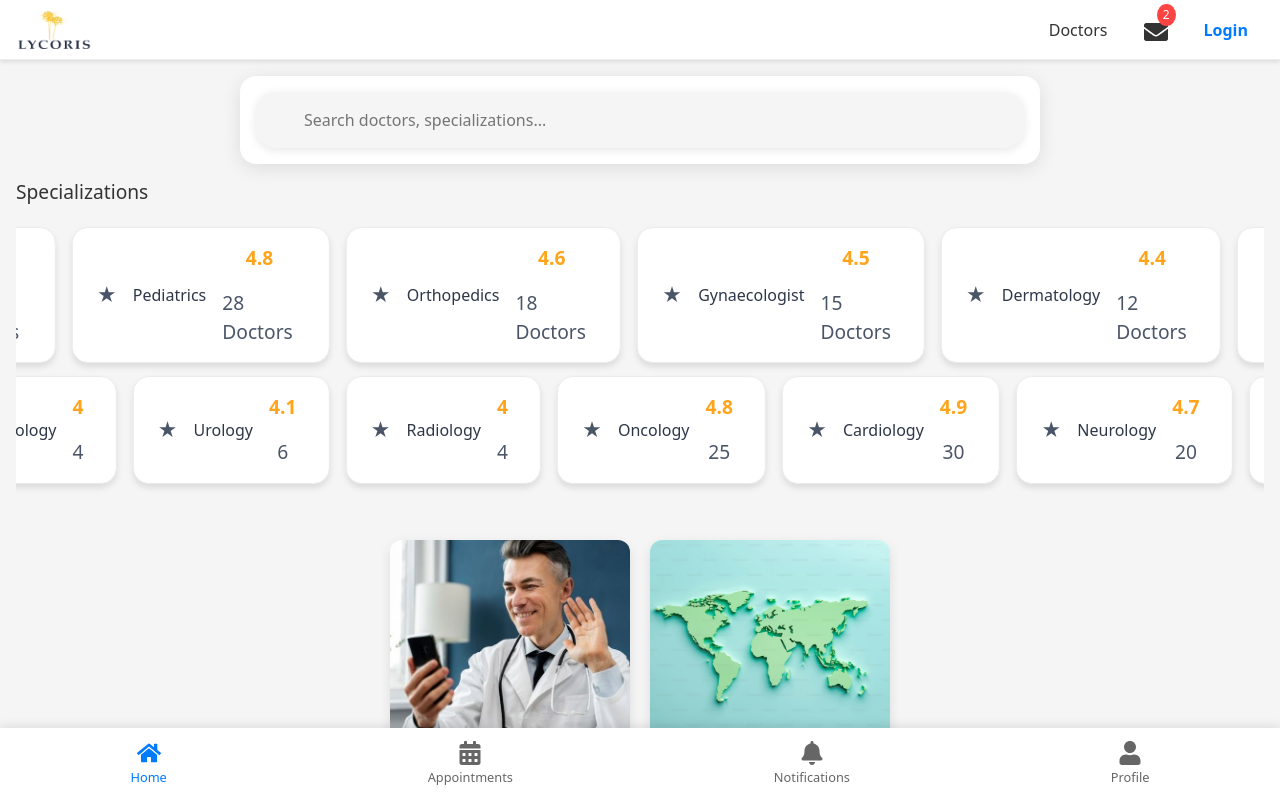
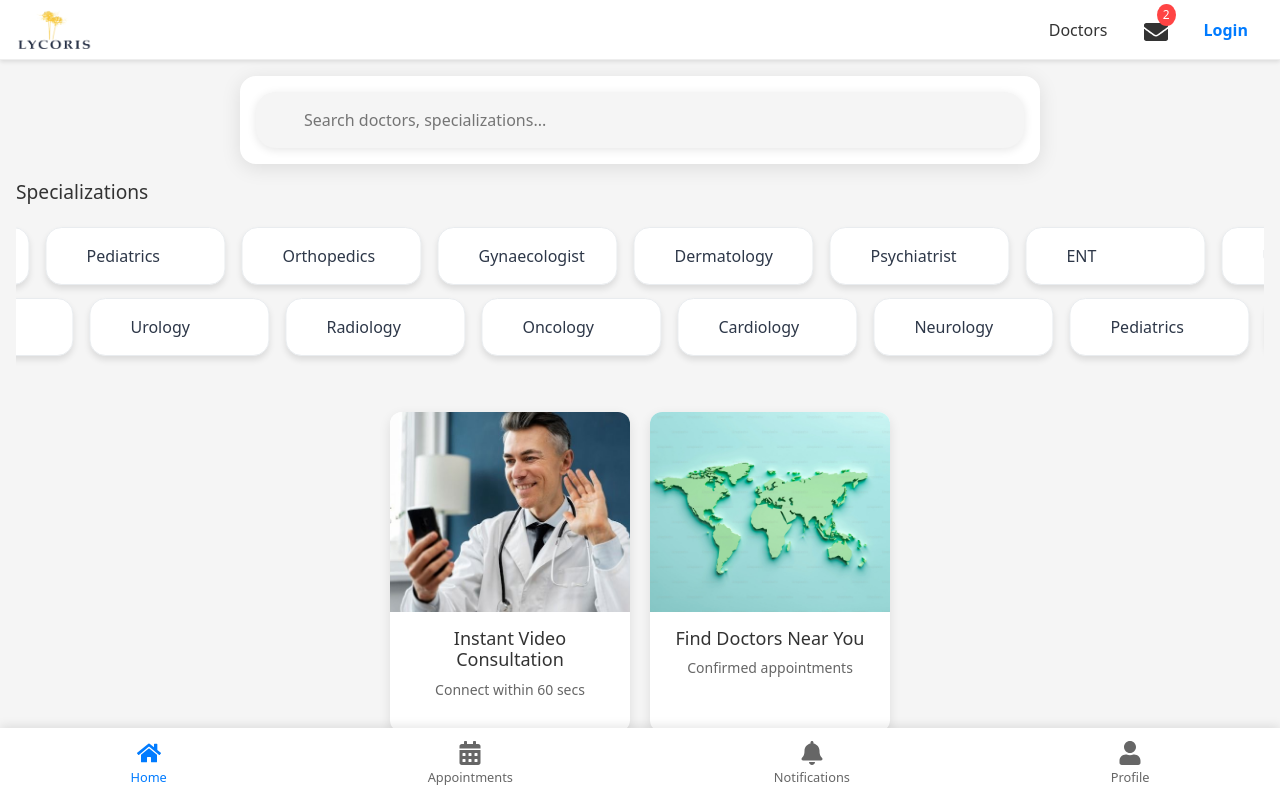
Before and after one commit to ajaybabby/lycospec, a React (Create React App) app: page / in a window 1280 px wide. Built offline with nearby package versions, Linux system fonts and the light colour scheme.

Commit message:
small config design change

```diff
--- a/src/pages/home/home.js
+++ b/src/pages/home/home.js
@@ -320,11 +320,8 @@ const Home = () => {
             <div className="inner">
               {[...specializations, ...specializations].map((spec, index) => (
                 <div key={`${spec.id}-${index}`} className="tag">
-                  <span>★</span> {spec.name}
-                  <div className="spec-info">
-                    <span className="rating">{spec.rating}</span>
-                    <span className="doctor-count">{spec.doctors} Doctors</span>
-                  </div>
+                  <span></span>
+                  {spec.name}
                 </div>
               ))}
             </div>
@@ -333,12 +330,8 @@ const Home = () => {
             <div className="inner">
               {[...specializations, ...specializations].map((spec, index) => (
                 <div key={`${spec.id}-${index}`} className="tag">
-                  <span>★</span>
-                  <div>{spec.name}</div>
-                  <div className="spec-info">
-                    <span className="rating">{spec.rating}</span>
-                    <span>{spec.doctors}</span>
-                  </div>
+                  <span></span>
+                  {spec.name}
                 </div>
               ))}
             </div>
```
